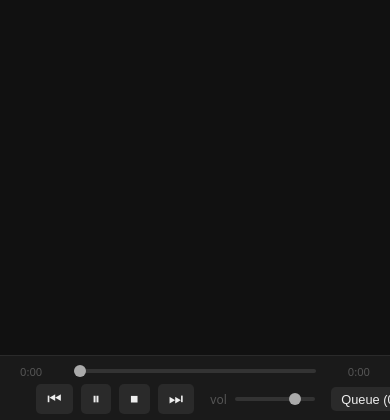
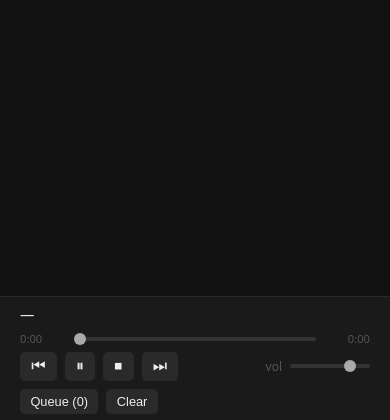
Before and after one commit to Willf12321/music-server, a Symfony app: template templates/search/index.html.twig in a window 390 px wide. Shown: the part 424-844 px from the top of the page. Run offline with Twig, Linux system fonts and the light colour scheme; the template is opened without the code that fills it, so the values that code supplies are empty; some libraries are stand-ins or nearby versions.

Commit message:
Remove played tracks from queue; mobile-friendly now-playing bar

```diff
--- a/src/Enum/MpdQueueCommand.php
+++ b/src/Enum/MpdQueueCommand.php
@@ -6,8 +6,10 @@ use App\Service\MpdPlayer\MpdCommandInterface;
 
 enum MpdQueueCommand: string implements MpdCommandInterface
 {
-    case Add   = 'add';
-    case Clear = 'clear';
+    case Add      = 'add';
+    case Clear    = 'clear';
+    case Consume  = 'consume';
+    case DeleteId = 'deleteid';
 
     public function getCommand(): string
     {
--- a/src/Service/MpdPlayer/MpdInspector.php
+++ b/src/Service/MpdPlayer/MpdInspector.php
@@ -44,6 +44,7 @@ class MpdInspector
         }
 
         return array_map(static fn(array $entry) => [
+            'id'       => isset($entry['id']) ? (int) $entry['id'] : null,
             'pos'      => $entry['pos'] ?? null,
             'file'     => $entry['file'] ?? null,
             'title'    => $entry['title'] ?? null,
--- a/templates/search/index.html.twig
+++ b/templates/search/index.html.twig
@@ -202,15 +202,15 @@
 
         .queue-panel {
             position: fixed;
-            bottom: 90px; /* sits above the now-playing bar */
+            top: 0;
+            bottom: 0;
             left: 0;
             right: 0;
-            max-height: 40vh;
             overflow-y: auto;
-            background: #1a1a1a;
-            border-top: 1px solid #2a2a2a;
+            background: #111;
             display: none;
             padding: 0.75rem 1rem;
+            z-index: 10;
         }
 
         .queue-panel.open { display: block; }
@@ -222,12 +222,16 @@
         }
 
         .queue-panel li {
+            display: flex;
+            align-items: center;
             padding: 0.4rem 0;
             border-bottom: 1px solid #222;
             font-size: 0.875rem;
+            gap: 0.75rem;
         }
 
-        .queue-panel li span { color: #777; margin-left: 0.5rem; font-size: 0.8rem; }
+        .queue-panel li .queue-track-info { flex: 1; min-width: 0; }
+        .queue-panel li span { color: #777; font-size: 0.8rem; display: block; margin-top: 0.1rem; }
 
         /* ── Now playing bar ── */
 
@@ -266,11 +270,12 @@
         .controls-row {
             display: flex;
             align-items: center;
-            gap: 1rem;
+            gap: 0.5rem;
+            flex-wrap: wrap;
         }
 
         .now-playing-info {
-            flex: 1;
+            width: 100%;
             min-width: 0;
         }
 
@@ -308,6 +313,7 @@
             display: flex;
             align-items: center;
             gap: 0.5rem;
+            flex: 1;
         }
 
         .playback-controls .btn {
@@ -319,7 +325,6 @@
             display: flex;
             align-items: center;
             gap: 0.5rem;
-            flex-shrink: 0;
         }
 
         .volume-wrap label { font-size: 0.75rem; color: #555; }
@@ -344,9 +349,6 @@
         #seekBar { flex: 1; width: 100%; }
         #volumeSlider { width: 80px; }
 
-        .queue-toggle {
-            flex-shrink: 0;
-        }
     </style>
 </head>
 <body>
@@ -461,7 +463,14 @@
 </div>
 
 <!-- Now playing bar — fixed to the bottom of the viewport -->
-<div class="now-playing">
+<div class="now-playing" id="nowPlayingBar">
+    <div class="now-playing-info">
+        <div class="now-playing-title" id="npTitle">—</div>
+        <div class="now-playing-artist" id="npArtist"></div>
+        <div class="now-playing-album" id="npAlbum"></div>
+        <div class="now-playing-quality" id="npQuality"></div>
+    </div>
+
     <div class="seek-row">
         <span class="seek-time" id="seekElapsed">0:00</span>
         <input type="range" id="seekBar" min="0" max="0" value="0">
@@ -469,13 +478,6 @@
     </div>
 
     <div class="controls-row">
-        <div class="now-playing-info">
-            <div class="now-playing-title" id="npTitle">—</div>
-            <div class="now-playing-artist" id="npArtist"></div>
-            <div class="now-playing-album" id="npAlbum"></div>
-            <div class="now-playing-quality" id="npQuality"></div>
-        </div>
-
         <div class="playback-controls">
             <button class="btn" onclick="sendCommand('/playback/previous')">⏮</button>
             <button class="btn" id="playPauseBtn" onclick="sendCommand('/playback/pause')">⏸</button>
@@ -488,7 +490,7 @@
             <input type="range" id="volumeSlider" min="0" max="100" value="80">
         </div>
 
-        <button class="btn queue-toggle" id="queueToggle" onclick="toggleQueue()">Queue (0)</button>
+        <button class="btn" id="queueToggle" onclick="toggleQueue()">Queue (0)</button>
         <button class="btn" onclick="clearQueue()">Clear</button>
     </div>
 </div>
@@ -851,18 +853,43 @@
 
         list.innerHTML = tracks.map(t => {
             const meta = [t.artist, t.album].filter(Boolean).join(' — ');
-            return `<li>${t.title ?? 'Unknown'}<span>${meta}</span></li>`;
+            return `<li>
+                <div class="queue-track-info">
+                    ${t.title ?? 'Unknown'}
+                    ${meta ? `<span>${meta}</span>` : ''}
+                </div>
+                <button class="btn" onclick="removeFromQueue(${t.id}, this)">Remove</button>
+            </li>`;
         }).join('');
+    }
+
+    async function removeFromQueue(songId, btn) {
+        btn.disabled = true;
+        const res = await fetch(`/playback/queue/${songId}`, { method: 'DELETE' });
+        if (res.ok) {
+            btn.closest('li').remove();
+        } else {
+            btn.disabled = false;
+        }
+    }
+
+    function setQueuePanelBottom() {
+        const bar   = document.getElementById('nowPlayingBar');
+        const panel = document.getElementById('queuePanel');
+        panel.style.bottom = bar.offsetHeight + 'px';
     }
 
     function toggleQueue() {
         const panel = document.getElementById('queuePanel');
         queueOpen = !queueOpen;
+        setQueuePanelBottom();
         panel.classList.toggle('open', queueOpen);
 
         // Load queue contents each time the panel is opened.
         if (queueOpen) loadQueue();
     }
+
+    window.addEventListener('resize', () => { if (queueOpen) setQueuePanelBottom(); });
 
     // ── Seek bar ───────────────────────────────────────────────────────────
 
```
Also changed, not shown: src/Controller/PlaybackController.php (+19 -1 lines), src/Service/MpdPlayer/MpdQueuer.php (+9 -0 lines).
